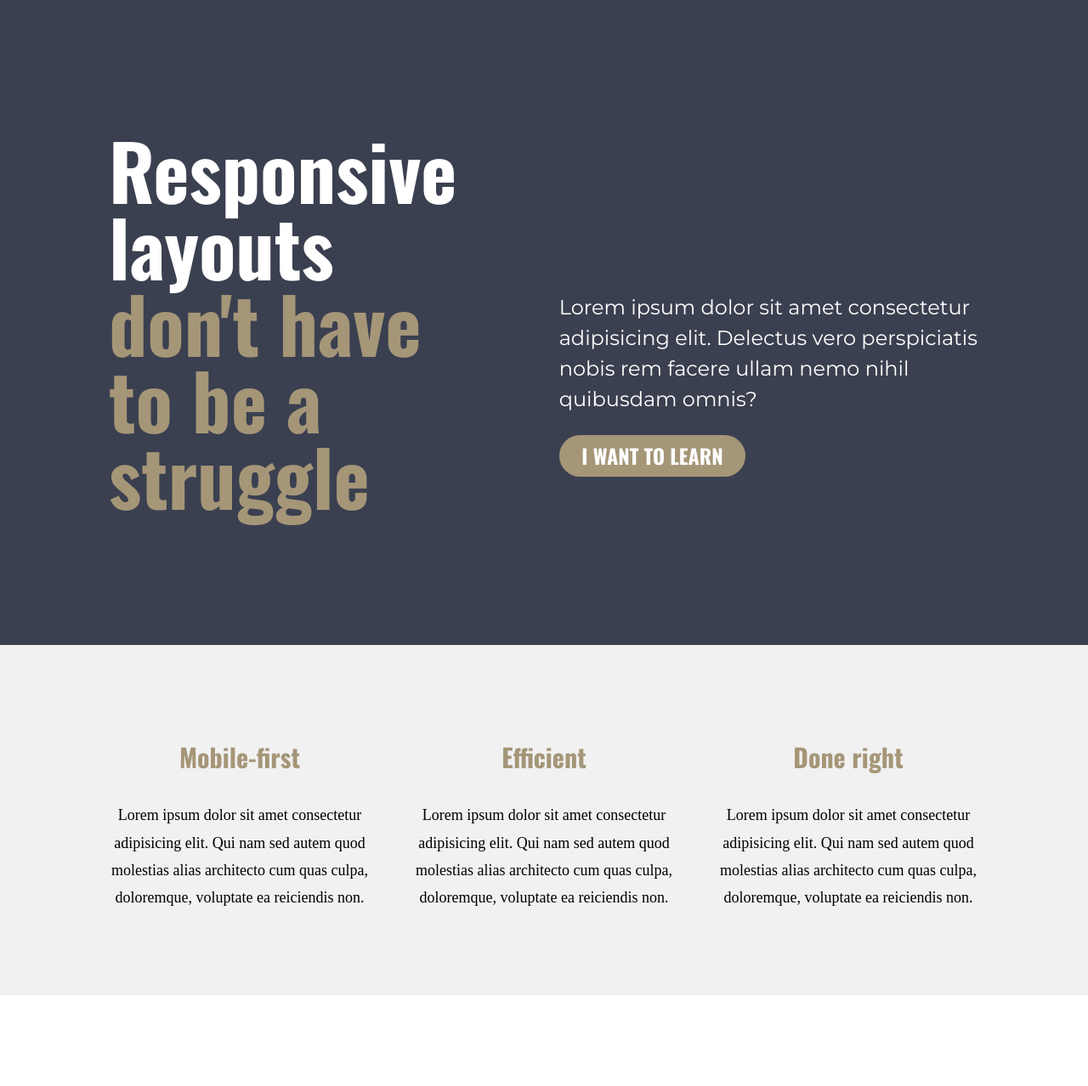
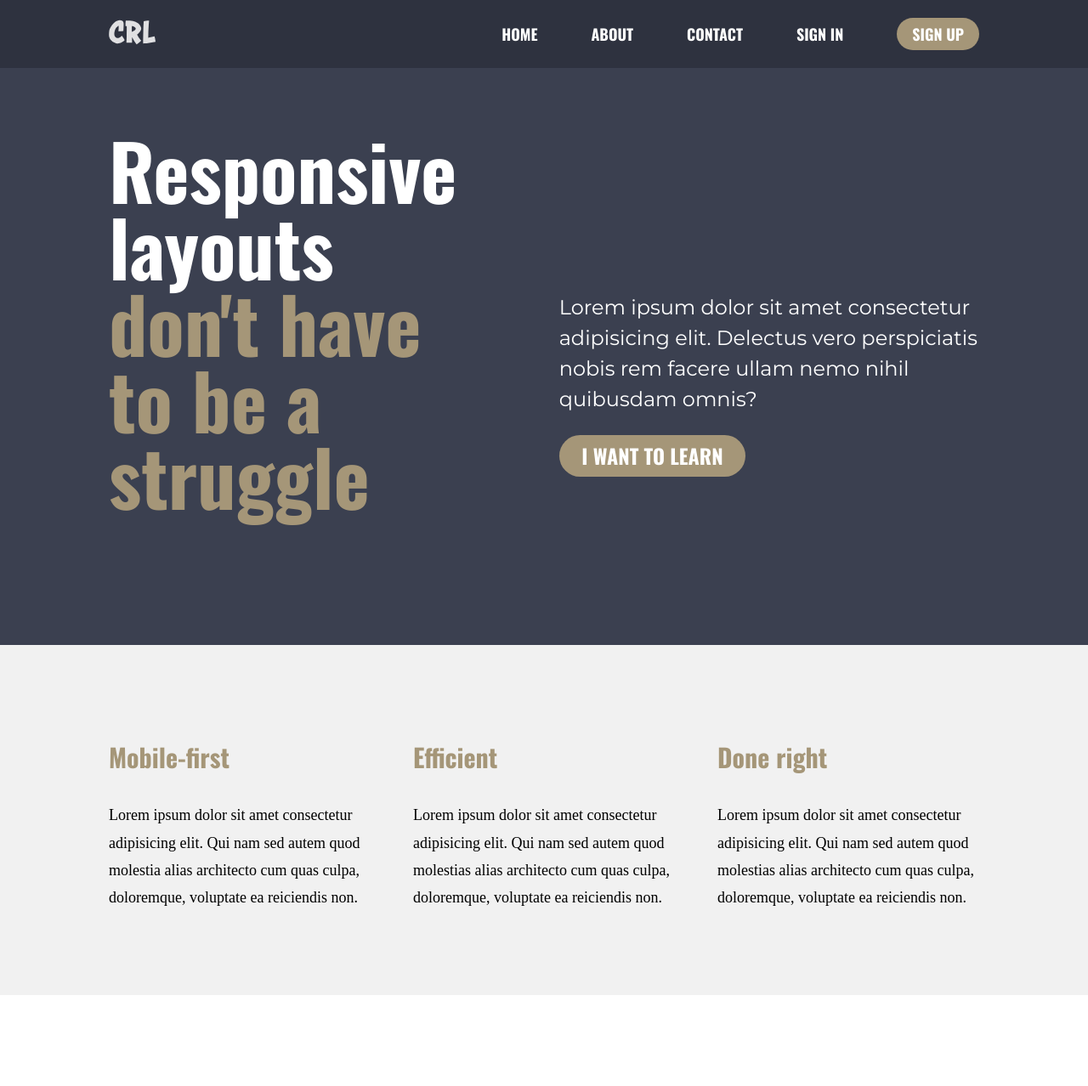
Before and after one commit to mamba-dev-KE/flexbox-layout-challenge-2, a plain HTML site: page index.html in a window 1280 px wide. Shown: the top 1278 px of the page at 85% size. Drawn offline with nearby package versions, Linux system fonts and the light colour scheme.

Commit message:
work on navigation

```diff
--- a/index.html
+++ b/index.html
@@ -6,20 +6,22 @@
     <meta http-equiv="X-UA-Compatible" content="IE=edge">
     <meta name="viewport" content="width=device-width, initial-scale=1.0">
     <title>Final Design Challenge</title>
+    <script src="./js/app.js"></script>
     <link rel="stylesheet" href="./styles.css">
     <link rel="preconnect" href="https://fonts.googleapis.com">
     <link rel="preconnect" href="https://fonts.gstatic.com" crossorigin>
+    <link rel="stylesheet" href="//use.fontawesome.com/releases/v5.15.3/css/all.css">
     <link href="https://fonts.googleapis.com/css2?family=Montserrat&family=Oswald:wght@700&display=swap"
         rel="stylesheet">
 </head>
 
 <body>
-    <!-- <header>
-        <div class="container row">
+    <header>
+        <div class="container nav-wrapper">
             <div class="logo">
                 <img src="./images/logo.svg" alt="">
             </div>
-            <nav class="nav">
+            <nav class="nav" id="main-menu">
                 <ul class="nav-list">
                     <li class="nav-item"><a class="nav-link" href="#">Home</a></li>
                     <li class="nav-item"><a class="nav-link" href="#">About</a></li>
@@ -28,8 +30,11 @@
                     <li class="nav-item"><a class="nav-link nav-link-button" href="#">Sign Up</a></li>
                 </ul>
             </nav>
+            <a href="#" onclick="toggleMenu();" class="menu-icon">
+                <i class="fas fa-bars"></i>
+            </a>
         </div>
-    </header> -->
+    </header>
     <main>
         <section class="hero-section">
             <div class="container row">
@@ -45,56 +50,66 @@
             </div>
         </section>
         <section class="feature-section">
-            <div class="container row">
-                <div class="wrapper">
+            <div class="container feature-wrapper">
                     <div class="feature-card col">
                         <h2 class="feature-title">Mobile-first</h2>
-                        <p class="feature-paragraph">Lorem ipsum dolor sit amet consectetur adipisicing elit. Qui nam sed
-                            autem quod molestias
-                            alias architecto cum quas culpa, doloremque, voluptate ea reiciendis non.</p>
+                        <p class="feature-paragraph">Lorem ipsum dolor sit amet consectetur adipisicing elit. Qui nam
+                            sed
+                            autem quod molestia alias architecto cum quas culpa, doloremque, voluptate ea reiciendis
+                            non.</p>
                     </div>
                     <div class="feature-card col">
                         <h2 class="feature-title">Efficient</h2>
-                        <p class="feature-paragraph">Lorem ipsum dolor sit amet consectetur adipisicing elit. Qui nam sed
+                        <p class="feature-paragraph">Lorem ipsum dolor sit amet consectetur adipisicing elit. Qui nam
+                            sed
                             autem quod molestias
                             alias architecto cum quas culpa, doloremque, voluptate ea reiciendis non.</p>
                     </div>
                     <div class="feature-card col">
                         <h2 class="feature-title">Done right</h2>
-                        <p class="feature-paragraph">Lorem ipsum dolor sit amet consectetur adipisicing elit. Qui nam sed
+                        <p class="feature-paragraph">Lorem ipsum dolor sit amet consectetur adipisicing elit. Qui nam
+                            sed
                             autem quod molestias
                             alias architecto cum quas culpa, doloremque, voluptate ea reiciendis non.</p>
                     </div>
-                </div>
             </div>
         </section>
         <section class="info-section">
             <div class="container row">
                 <div class="col-1">
                     <h2 class="info-section-title">It doesn't have to be so hard</h2>
-                    <p class="info-section-paragraph">Lorem ipsum dolor sit amet, consectetur adipisicing elit. Voluptatibus quia neque suscipit beatae sit
-                        omnis, rerum ea, culpa voluptates ratione quo officiis provident maiores aliquam. Magnam eveniet, fuga,
-                        aperiam accusamus voluptate vitae quaerat quidem ipsa dolor similique facilis quam error officia illo
+                    <p class="info-section-paragraph">Lorem ipsum dolor sit amet, consectetur adipisicing elit.
+                        Voluptatibus quia neque suscipit beatae sit
+                        omnis, rerum ea, culpa voluptates ratione quo officiis provident maiores aliquam. Magnam
+                        eveniet, fuga,
+                        aperiam accusamus voluptate vitae quaerat quidem ipsa dolor similique facilis quam error officia
+                        illo
                         assumenda? Saepe eveniet iste aut consequuntur!</p>
                     <img class="info-section-image" src="./images/the-image.jpg" alt="website sketches">
-                    <p class="info-section-paragraph">Lorem ipsum dolor sit amet consectetur, adipisicing elit. Est dolore consectetur quidem placeat tempora
-                        sequi sed earum odio incidunt et voluptatum beatae repellat, dicta repudiandae nesciunt eius. Voluptatem
-                        id veritatis asperiores laboriosam atque esse fuga, autem distinctio molestiae neque nemo quae laborum
+                    <p class="info-section-paragraph">Lorem ipsum dolor sit amet consectetur, adipisicing elit. Est
+                        dolore consectetur quidem placeat tempora
+                        sequi sed earum odio incidunt et voluptatum beatae repellat, dicta repudiandae nesciunt eius.
+                        Voluptatem
+                        id veritatis asperiores laboriosam atque esse fuga, autem distinctio molestiae neque nemo quae
+                        laborum
                         dolorum, rerum ea. Illo, tenetur doloribus.</p>
                 </div>
                 <div class="col-2">
                     <aside>
                         <div class="info">
                             <h3 class="info-title">Break it down</h3>
-                            <p class="info-paragraph">Lorem ipsum dolor sit amet consectetur adipisicing elit. Ratione odio maxime incidunt, voluptas laboriosam adipisci voluptatum sint molestiae sit.</p>
+                            <p class="info-paragraph">Lorem ipsum dolor sit amet consectetur adipisicing elit. Ratione
+                                odio maxime incidunt, voluptas laboriosam adipisci voluptatum sint molestiae sit.</p>
                         </div>
                         <div class="info">
                             <h3 class="info-title">Work your way up</h3>
-                            <p class="info-paragraph">Lorem ipsum dolor sit amet consectetur adipisicing elit. Ratione odio maxime incidunt, voluptas laboriosam adipisci voluptatum sint molestiae sit.</p>
+                            <p class="info-paragraph">Lorem ipsum dolor sit amet consectetur adipisicing elit. Ratione
+                                odio maxime incidunt, voluptas laboriosam adipisci voluptatum sint molestiae sit.</p>
                         </div>
                         <div class="info">
                             <h3 class="info-title">Always practice coding</h3>
-                            <p class="info-paragraph">Lorem ipsum dolor sit amet consectetur adipisicing elit. Ratione odio maxime incidunt, voluptas laboriosam adipisci voluptatum sint molestiae sit.</p>
+                            <p class="info-paragraph">Lorem ipsum dolor sit amet consectetur adipisicing elit. Ratione
+                                odio maxime incidunt, voluptas laboriosam adipisci voluptatum sint molestiae sit.</p>
                         </div>
                     </aside>
                 </div>
@@ -105,7 +120,9 @@
             <div class="container row">
                 <div class="col footer-col-1">
                     <h3 class="footer-section-title">About our company</h3>
-                    <p class="footer-section-paragraph">Lorem, ipsum dolor sit amet consectetur adipisicing elit. Ducimus tempore provident reprehenderit aut esse eius animi debitis rerum quae molestiae. Reiciendis accusamus minus natus.</p>
+                    <p class="footer-section-paragraph">Lorem, ipsum dolor sit amet consectetur adipisicing elit.
+                        Ducimus tempore provident reprehenderit aut esse eius animi debitis rerum quae molestiae.
+                        Reiciendis accusamus minus natus.</p>
                 </div>
                 <div class="col footer-col-2">
                     <h3 class="footer-section-title">Getting around</h3>
@@ -137,4 +154,5 @@
         </footer>
     </main>
 </body>
+
 </html>
--- /dev/null
+++ b/js/app.js
@@ -0,0 +1,8 @@
+const toggleMenu = () => {
+    let x = document.getElementById("main-menu");
+    if(x.style.display === "block") {
+        x.style.display = "none";
+    } else {
+        x.style.display = "block";
+    }
+}
--- a/styles.css
+++ b/styles.css
@@ -23,6 +23,10 @@ header {
     font-size: 1.8rem;
     font-weight: 700;
     background-color: #2e323f;
+    position: fixed;
+    width: 100%;
+    z-index: 1;
+    padding: .5em 0;
 }
 
 header,
@@ -48,6 +52,16 @@ section {
     margin: 0 auto;
 }
 
+.fa-bars {
+    font-size: 3.5rem;
+    color: #fff;
+    align-self: center;
+}
+
+.nav {
+    display: none;
+}
+
 .nav-item {
     list-style: none;
     text-transform: uppercase;
@@ -58,9 +72,21 @@ section {
     color: #fff;
 }
 
+.nav-wrapper {
+    display: flex;
+    justify-content: space-between;
+}
+
+.nav-link-button:hover,
+.nav-link-button:focus,
+.hero-button:hover,
+.hero-button:focus {
+    opacity: 0.85;
+}
+
 .hero-section {
     background-color: #3B4050;
-    padding-bottom: 4em;
+    padding: 4em 0;
 }
 
 .hero-title {
@@ -113,8 +139,6 @@ section {
 .feature-card {
     width: 90%;
     line-height: 1.8;
-    margin: 0 auto;
-    text-align: center;
 }
 
 .feature-title {
@@ -138,7 +162,7 @@ section {
     padding: 1em 2em;
 }
 
-.info+.info {
+.info +.info {
     margin-top: 3.5em;
 }
 
@@ -185,11 +209,11 @@ footer {
 }
 
 @media(min-width: 700px) {
-    .wrapper {
+    .feature-wrapper {
         display: flex;
     }
 
-    .col+.col {
+    .col + .col {
         margin-left: 2em;
     }
 
@@ -208,6 +232,30 @@ footer {
 }
 
 @media(min-width: 1000px) {
+    .nav {
+        display: unset;
+    }
+    .logo {
+        align-self: center;
+    }
+    .nav-list {
+        display: flex;
+    }
+
+    .nav-item {
+        margin-left: 3.5em;
+    }
+
+    .nav-link-button {
+        background-color: #A59678;
+        padding: .35em 1em;
+        border-radius: 100px;
+    }
+
+    .menu-icon {
+        display: none;
+    }
+
     .row {
         display: flex;
     }
@@ -305,8 +353,4 @@ footer {
  .footer-col-1 {
      width: 48%;
     }
-
-   .footer-col-2 {
-       width:
-   }
 }
```
